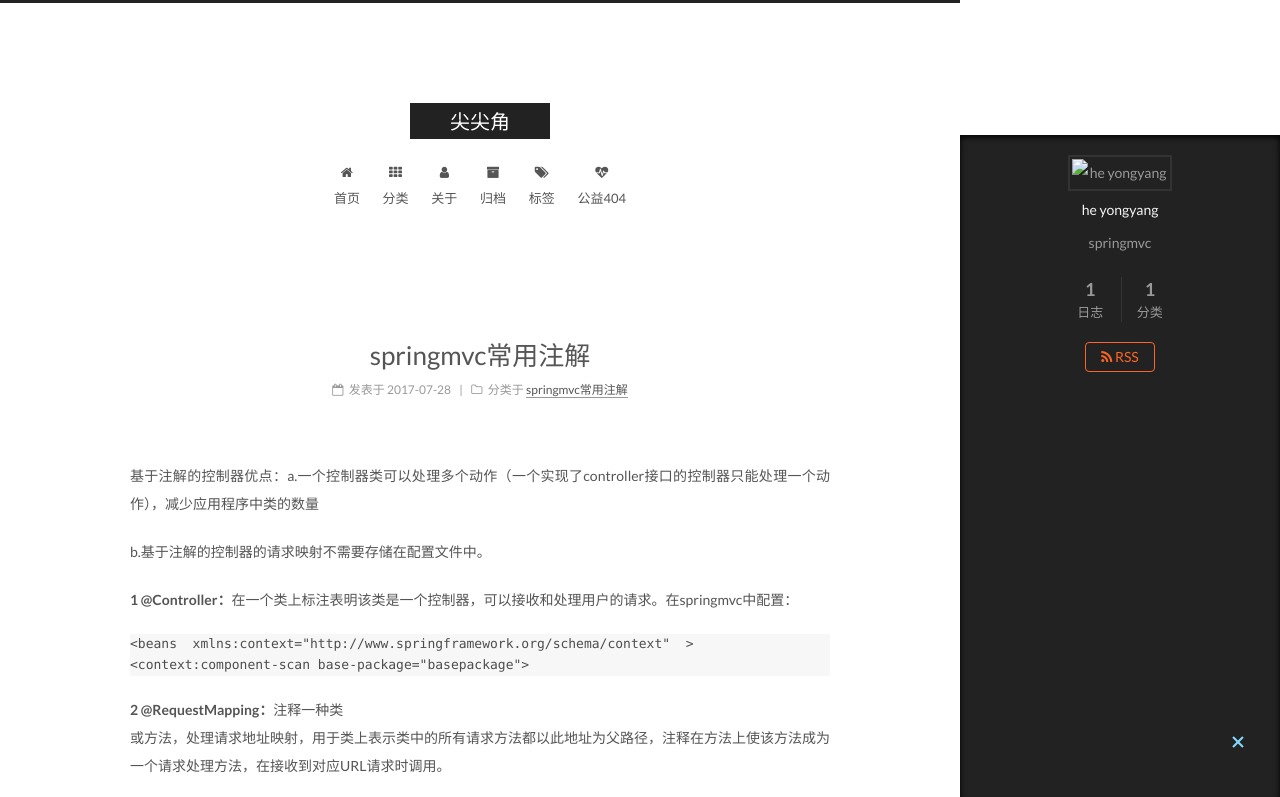
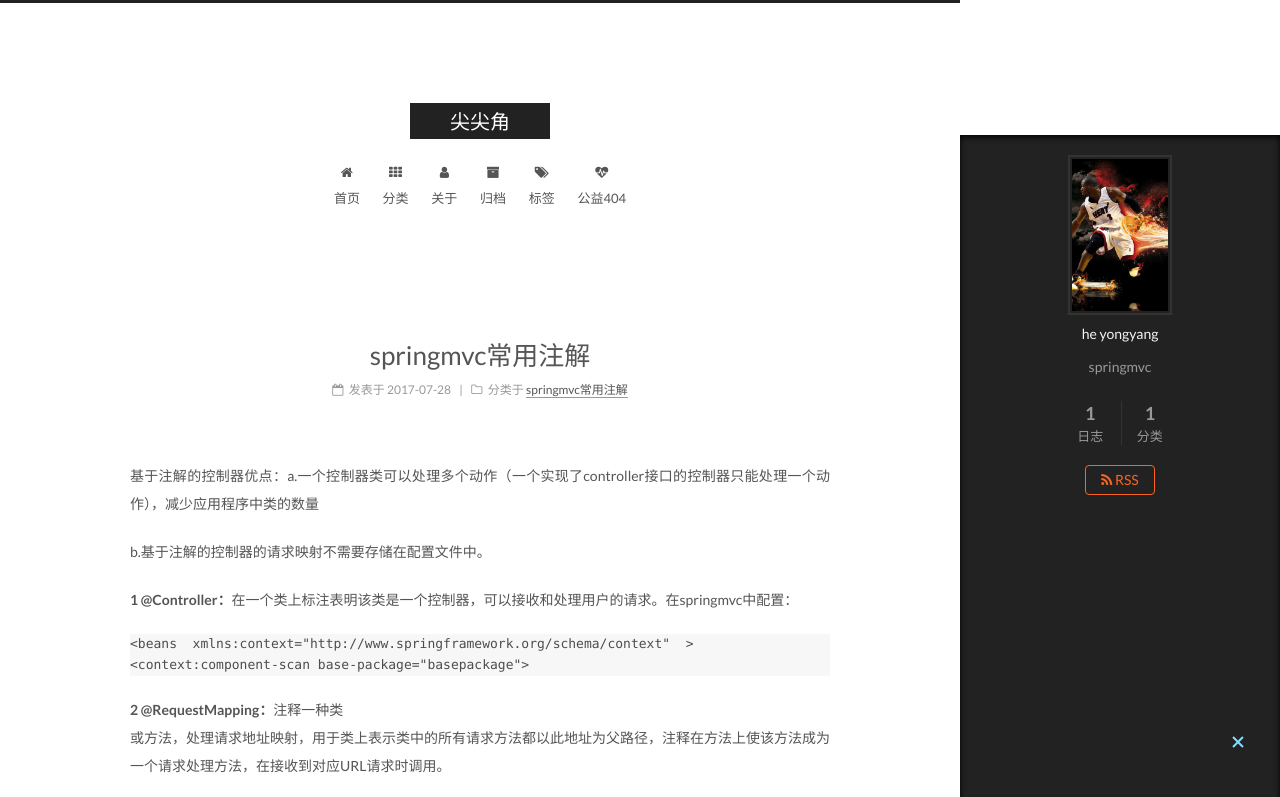
Before and after one commit to heyongyang/heyongyang.github.io, a plain HTML site: page 2017/07/28/springmvc/index.html in a window 1280 px wide. Both pictures are taken after a click on the element 1238 px from the left and 743 px from the top of the page. Shown: the top 797 px of the page. Drawn offline with Linux system fonts and the light colour scheme.

Commit message:
Site updated: 2017-07-30 21:59:06

```diff
--- a/2017/07/28/springmvc/index.html
+++ b/2017/07/28/springmvc/index.html
@@ -295,7 +295,7 @@
     <span hidden itemprop="author" itemscope itemtype="http://schema.org/Person">
       <meta itemprop="name" content="he yongyang">
       <meta itemprop="description" content="">
-      <meta itemprop="image" content="/source/uploads/avatar.JPG">
+      <meta itemprop="image" content="/images/avatar.png">
     </span>
 
     <span hidden itemprop="publisher" itemscope itemtype="http://schema.org/Organization">
@@ -526,7 +526,7 @@ public class OrderController {
       <section class="site-overview sidebar-panel sidebar-panel-active">
         <div class="site-author motion-element" itemprop="author" itemscope itemtype="http://schema.org/Person">
           <img class="site-author-image" itemprop="image"
-               src="/source/uploads/avatar.JPG"
+               src="/images/avatar.png"
                alt="he yongyang" />
           <p class="site-author-name" itemprop="name">he yongyang</p>
 
```
Also changed, not shown: archives/2017/07/index.html (+1 -1 lines), archives/2017/index.html (+1 -1 lines), archives/index.html (+1 -1 lines), categories/springmvc常用注解/index.html (+1 -1 lines), index.html (+2 -2 lines), images/avatar.png (added).
